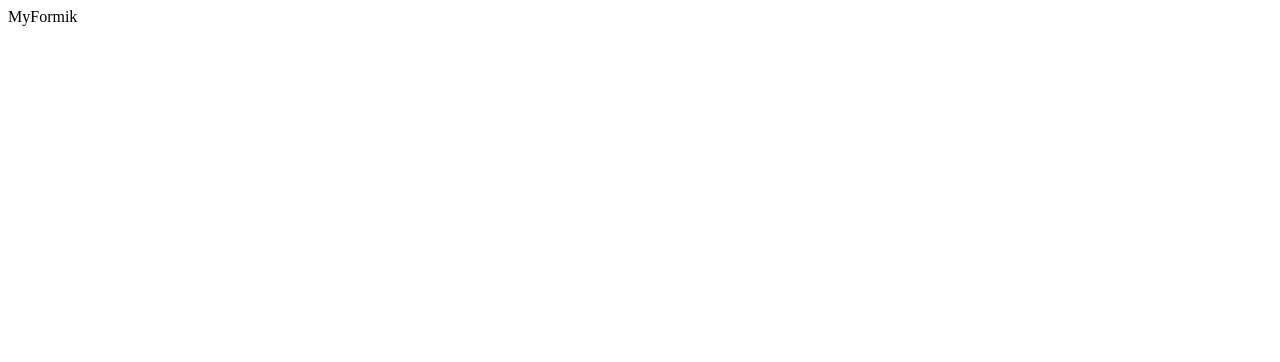
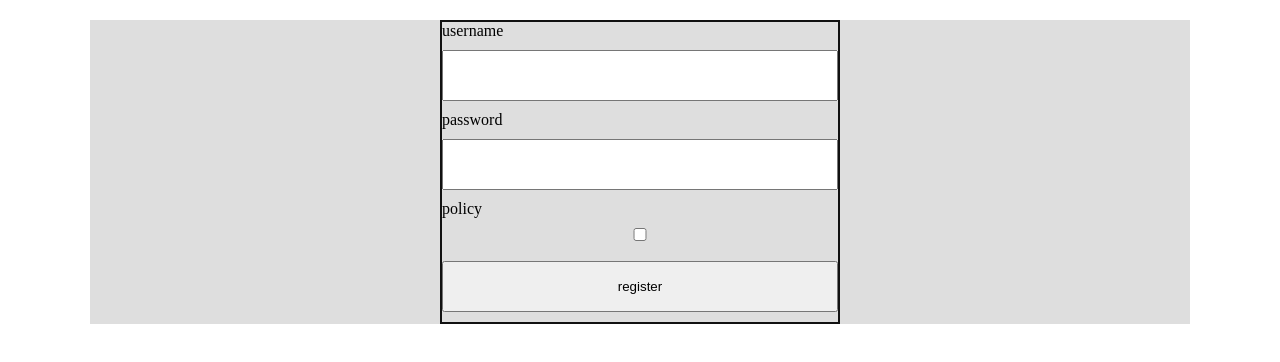
Before and after one commit to BrownEdgar/REACT_TEAM_2023, a React (Create React App) app: page / in a window 1280 px wide. Shown: the top 362 px of the page. Built offline with nearby package versions, Linux system fonts and the light colour scheme.

Commit message:
homework

```diff
--- a/package.json
+++ b/package.json
@@ -7,6 +7,7 @@
     "@testing-library/react": "^13.4.0",
     "@testing-library/user-event": "^13.5.0",
     "axios": "^1.2.0",
+    "formik": "^2.2.9",
     "react": "^18.2.0",
     "react-content-loader": "^6.2.0",
     "react-dom": "^18.2.0",
--- a/src/components/Tatev/Formik/App.js
+++ b/src/components/Tatev/Formik/App.js
@@ -1,10 +1,13 @@
 import React from 'react'
 import MyFormik from './MyFormik'
 
-export default function App() {
+import './App.scss'
+
+function App() {
   return (
-    <div>
+    <div className='Container'>
         <MyFormik />
     </div>
   )
 }
+export default App
--- a/src/components/Tatev/Formik/App.scss
+++ b/src/components/Tatev/Formik/App.scss
@@ -0,0 +1,35 @@
+*{
+    box-sizing: border-box;
+    margin: 0;
+}
+.Container {
+    max-width: 1100px;
+    margin: 20px auto;
+    background-color: #dedede;
+}
+
+.MyForm {
+    .errors{
+        color: red;
+        font-size: 12px;
+        margin: 0;
+    }
+    border: 2px solid #111;
+    width: 400px;
+    margin: 20px auto;
+    &>div{
+        display: flex;
+        flex-flow: column wrap;
+        align-items: flex-start;
+    }
+    input{
+        width: 100%;
+        margin: 10px 0;
+        padding: 1rem;
+        border-spacing: 1px;
+        p{
+            font-weight: 400;
+            font-size: 16px;
+        }
+    }
+}
--- a/src/components/Tatev/Formik/MyFormik.js
+++ b/src/components/Tatev/Formik/MyFormik.js
@@ -1,8 +1,77 @@
+import { useFormik } from 'formik'
 import React from 'react'
 
 function MyFormik() {
+
+  const formik = useFormik({
+    initialValues: {
+      name: "",
+      password: "",
+      policy: false,
+    },
+    onSubmit: (values) => {
+      console.log(values)
+    },
+    validate: (values) => {
+      const errors = {}
+      if(!values.name) {
+        errors.name = "Recuired!"
+      }
+
+      if(!values.password) {
+        errors.password = "Recuired!"
+      }
+
+      return errors
+    }
+  })
+
+  console.log(formik.touched);
+
   return (
-    <div>MyFormik</div>
+    <div>
+      <form className='MyForm' onSubmit={formik.handleSubmit}>
+        <div>
+          <label htmlFor='name'>username</label>
+          <input
+            type='text'
+            id='name'
+            name='name'
+            value={formik.values.name}
+            onChange={formik.handleChange}
+            onBlur={formik.handleBlur}
+          />
+          {(formik.errors.name && formik.touched.name) ? <p className='errors'>{formik.errors.name}</p> : null}
+        </div>
+
+        <div>
+          <label htmlFor='password'>password</label>
+          <input
+            type='text'
+            id='password'
+            name='password'
+            value={formik.values.password}
+            onChange={formik.handleChange}
+            onBlur={formik.handleBlur}
+          />
+          {(formik.errors.password && formik.touched.password) ? <p className='errors'>{formik.errors.password}</p> : null}
+        </div>
+
+        <div>
+          <label htmlFor='policy'>policy</label>
+          <input
+            type='checkbox'
+            id='policy'
+            name='policy'
+            value={formik.values.policy}
+            onChange={formik.handleChange}
+            onBlur={formik.handleBlur}
+          />
+        </div>
+        <input type='submit' value='register'></input>
+
+      </form>
+    </div>
   )
 }
 
```
Also changed, not shown: 1 other file (tests, documents, lock files or other folders).
